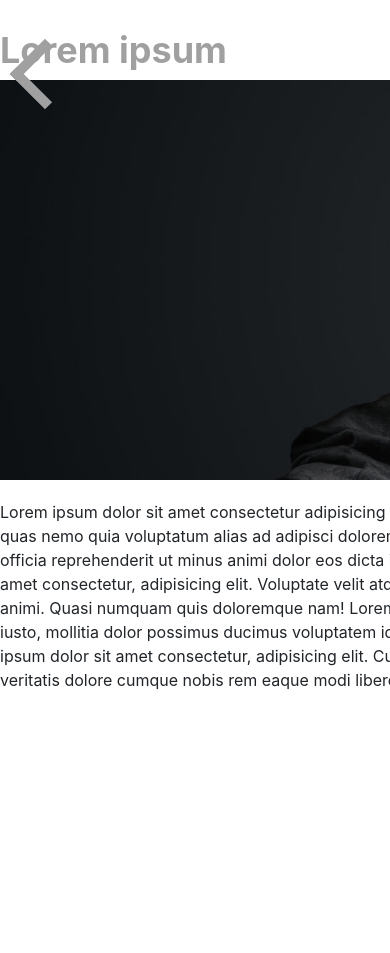
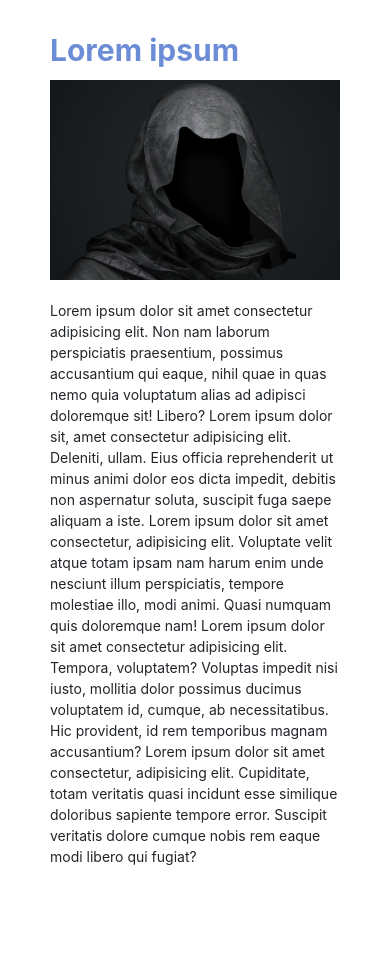
Before and after one commit to Munhama/news, a PHP site: page /news.html in a window 390 px wide; the page is wider, and only the part inside the window is pictured. Shown: the part 50-1003 px from the top of that part. Before the commit the page ends 740 px from the top of that part, so only its background shows below. Run offline with PHP 8.4, Linux system fonts and the light colour scheme; style sheets or scripts are compiled from the project's sources.

Commit message:
Mobile adaptive

```diff
--- a/src/index.html
+++ b/src/index.html
@@ -91,5 +91,6 @@
         </div>
     </div>
 
+    <script src="js/hamburger.js"></script>
 </body>
 </html>
--- /dev/null
+++ b/src/js/hamburger.js
@@ -0,0 +1,17 @@
+window.addEventListener('DOMContentLoaded', () => {
+    const menu = document.querySelector('.menu__block'),
+    menuItem = document.querySelectorAll('.menu__block'),
+    hamburger = document.querySelector('.hamburger');
+
+    hamburger.addEventListener('click', () => {
+        hamburger.classList.toggle('hamburger_active');
+        menu.classList.toggle('menu__block_active');
+    });
+
+    menuItem.forEach(item => {
+        item.addEventListener('click', () => {
+            hamburger.classList.toggle('hamburger_active');
+            menu.classList.toggle('menu__block_active');
+        })
+    })
+})
--- a/src/news.html
+++ b/src/news.html
@@ -46,5 +46,6 @@
         </div>
     </div>
 
+    <script src="js/hamburger.js"></script>
 </body>
 </html>
--- /dev/null
+++ b/src/sass/blocks/_media.scss
@@ -0,0 +1,117 @@
+@media (max-width: 1200px) {
+    .container {
+        max-width: 960px;
+    }
+    .news {
+        &__items {
+            grid-template-columns: repeat(2,470px);
+        }
+    }
+}
+
+@media (max-width: 992px) {
+    .container {
+        max-width: 720px;
+    }
+    .news {
+        &__items {
+            grid-template-columns: repeat(2,350px);
+        }
+    }
+}
+
+@media (max-width: 768px) {
+    .container {
+        max-width: 540px;
+    }
+    .menu {
+        &__block {
+            position: fixed;
+            flex-direction: column;
+            justify-content: center;
+            align-items: center;
+            top: 0;
+            left: -100%;
+            width: 50%;
+            height: 100%;
+            padding: 20px 15px;
+            background-color: $main-blue-color;
+            opacity: .8;
+            transition: 0.6s all;
+            &_active {
+                left: 0;
+            }
+        }
+        &__link {
+            text-align: center;
+            font-size: 30px;
+            line-height: 60px;
+        }
+    }
+    .hamburger {
+        display: block;
+        position: absolute;
+        right: 10px;
+        top: 50%;
+        transform: translateY(-50%);
+        width: 26px;
+        height: 12px;
+        span {
+            display: block;
+            height: 2px;
+            width: 100%;
+            background-color: $gray-color;
+            margin-bottom: 2px;
+            transition: 0.5s all;
+        }
+        &_active {
+			span {
+				margin-bottom: -2px;
+				&:nth-child(1) {
+					transform: translateY(3px) rotate(-45deg);
+                }
+				&:nth-child(2) {
+					display: none;
+                }
+				&:nth-child(3) {
+					transform: translateY(3px) rotate(45deg);
+                }
+            }
+        }
+    }
+    .news {
+        &__items {
+            grid-template-columns: 1fr;
+        }
+    }
+    .sidepanel {
+        display: none;
+    }
+}
+
+@media (max-width: 576px) {
+    .container {
+        width: 100%;
+        padding: 0 10px;
+    }
+    .menu {
+        &__block {
+            width: 100%;
+        }
+        &__link {
+            font-size: 20px;
+            line-height: 50px;
+        }
+    }
+    .text {
+        &__title {
+            font-size: 30px;
+        }
+        &__img {
+            height: 200px;
+        }
+        &__descr {
+            font-size: 14px;
+        }
+    }
+}
--- a/src/sass/blocks/_menu.scss
+++ b/src/sass/blocks/_menu.scss
@@ -1,7 +1,4 @@
 .menu {
-    .hamburger {
-        display: none;
-    }
     nav {
         position: fixed;
         top: 0;
@@ -34,28 +31,6 @@
         }
     }
 }
-
-@media (max-width: 767px) {
-    .menu {
-        .hamburger {
-            display: block;
-            position: absolute;
-            right: 10px;
-            top: 50%;
-            transform: translateY(-50%);
-            width: 26px;
-            height: 12px;
-            span {
-                display: block;
-                height: 2px;
-                width: 100%;
-                background-color: $gray-color;
-                margin-bottom: 2px;
-                transition: 0.5s all;
-            }
-        }
-        &__block {
-            display: none;
-        }
-    }
+.hamburger {
+    display: none;
 }
--- a/src/sass/blocks/_sidepanel.scss
+++ b/src/sass/blocks/_sidepanel.scss
@@ -5,8 +5,8 @@
     &__arrow{
         width: 50px;
         height: 50px;
-        border-top: 10px solid $gray-color;
-        border-right: 10px solid $gray-color;
+        border-top: 10px solid $main-blue-color;
+        border-right: 10px solid $main-blue-color;
         margin-right: 60px;
         transform: rotate(-135deg);
         transition: all .6s;
--- a/src/sass/blocks/_text.scss
+++ b/src/sass/blocks/_text.scss
@@ -1,7 +1,10 @@
 .text {
     margin: 50px 0 50px 0;
     &__wrapper {
-        padding-top: 20px;
+        padding: 20px 40px;
+    }
+    &__title {
+        color: $blue-color;
     }
     &__img {
         display: flex;
@@ -15,6 +18,6 @@
         }
     }
     &__descr {
-        padding-top: 20px;;
+        padding-top: 20px;
     }
 }
--- a/src/sass/style.scss
+++ b/src/sass/style.scss
@@ -17,3 +17,4 @@
 @import 'blocks/news';
 @import 'blocks/text';
 @import 'blocks/sidepanel';
+@import 'blocks/media';
```
Also changed, not shown: dist/index.html (+1 -1 lines), dist/news.html (+1 -1 lines), dist/css/style.min.css, dist/js/hamburger.js (added), 1 other file.
